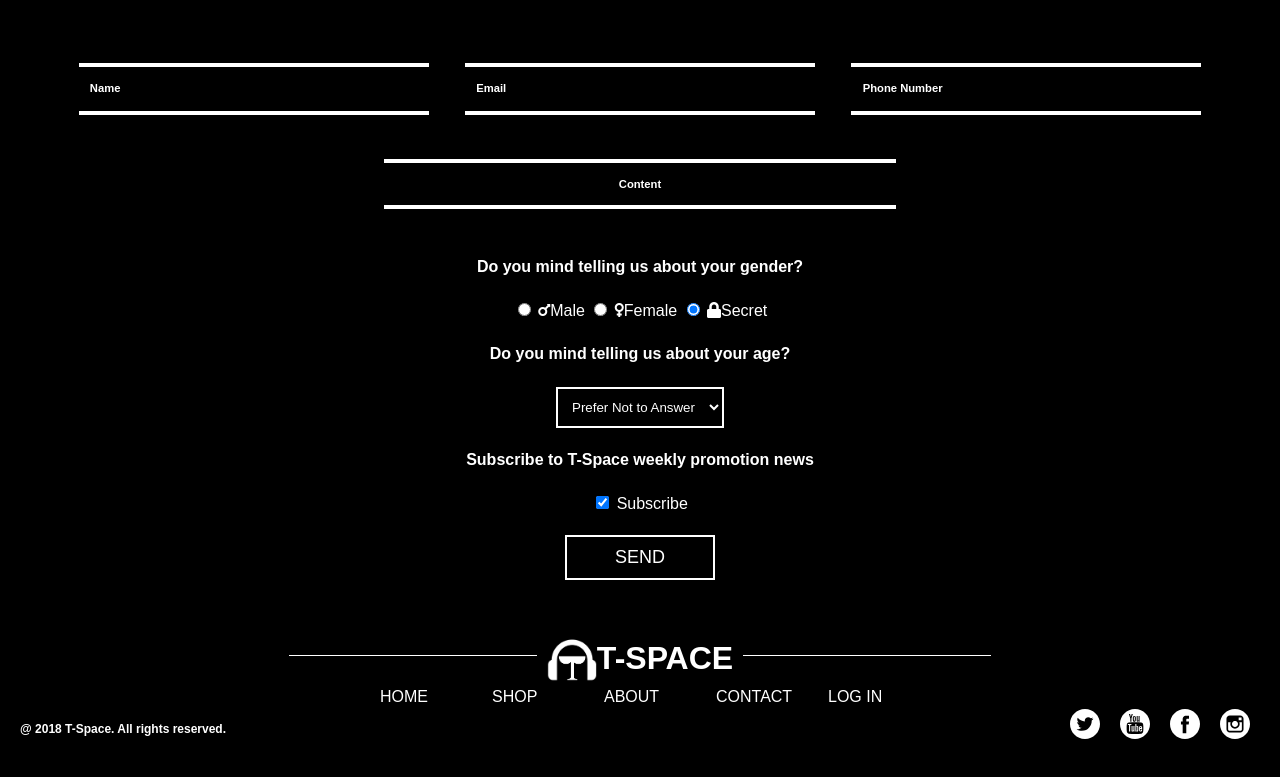
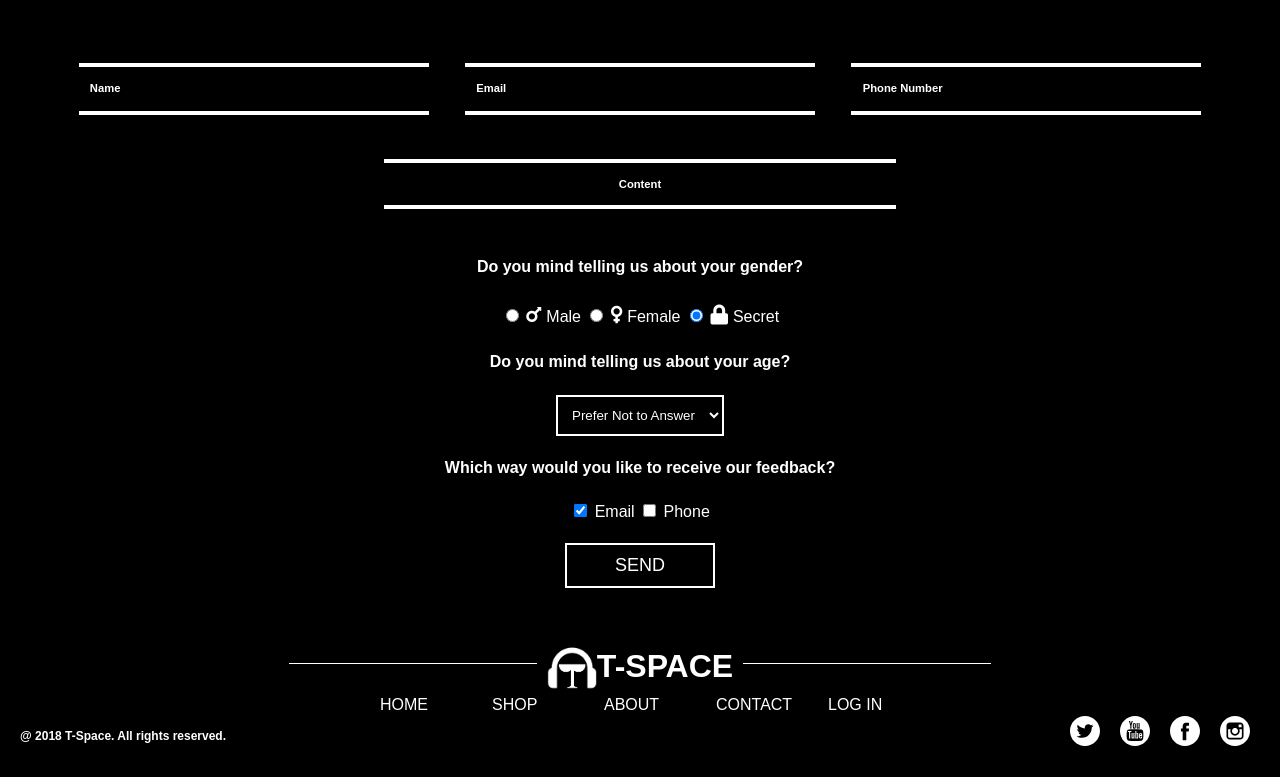
Before and after one commit to frank920120/TSpace, a PHP site: page /contact.html in a window 1280 px wide. Shown: the part 964-1741 px from the top of the page. Before the commit the page ends 1703 px from the top, so only its background shows below. Run offline with PHP 8.4, Linux system fonts and the light colour scheme; style sheets or scripts are compiled from the project's sources; some libraries are stand-ins or nearby versions.

Commit message:
update contact form

```diff
--- a/contact.html
+++ b/contact.html
@@ -113,9 +113,11 @@
                                                 </select>
                                         </span>
                                         <span class="checkbox-container">
-                                                <h4>Subscribe to T-Space weekly promotion news</h4>
-                                                <input type="checkbox"id="topping-01"name="topping[]"value="pepperoni"checked>
-                                                <label for="topping-01">Subscribe</label>
+                                                <h4>Which way would you like to receive our feedback?</h4>
+                                                <input type="checkbox"id="feedback-way-01"name="feedback-way[]" value="email" checked>
+                                                <label for="feedback-way-01">Email</label>
+                                                <input type="checkbox"id="feedback-way-02"name="feedback-way[]" value="phone" >
+                                                <label for="feedback-way-02">Phone</label>
                                         </span>
 
 
--- a/sass/_contact.scss
+++ b/sass/_contact.scss
@@ -89,6 +89,11 @@
             color: white;
             display: block;
             margin: 20px auto;
+
+            i{
+                margin: 5px 5px 5px 0;
+                font-size:20px;
+            }
 
             .select-age{
                 border: 2px solid white;
```
